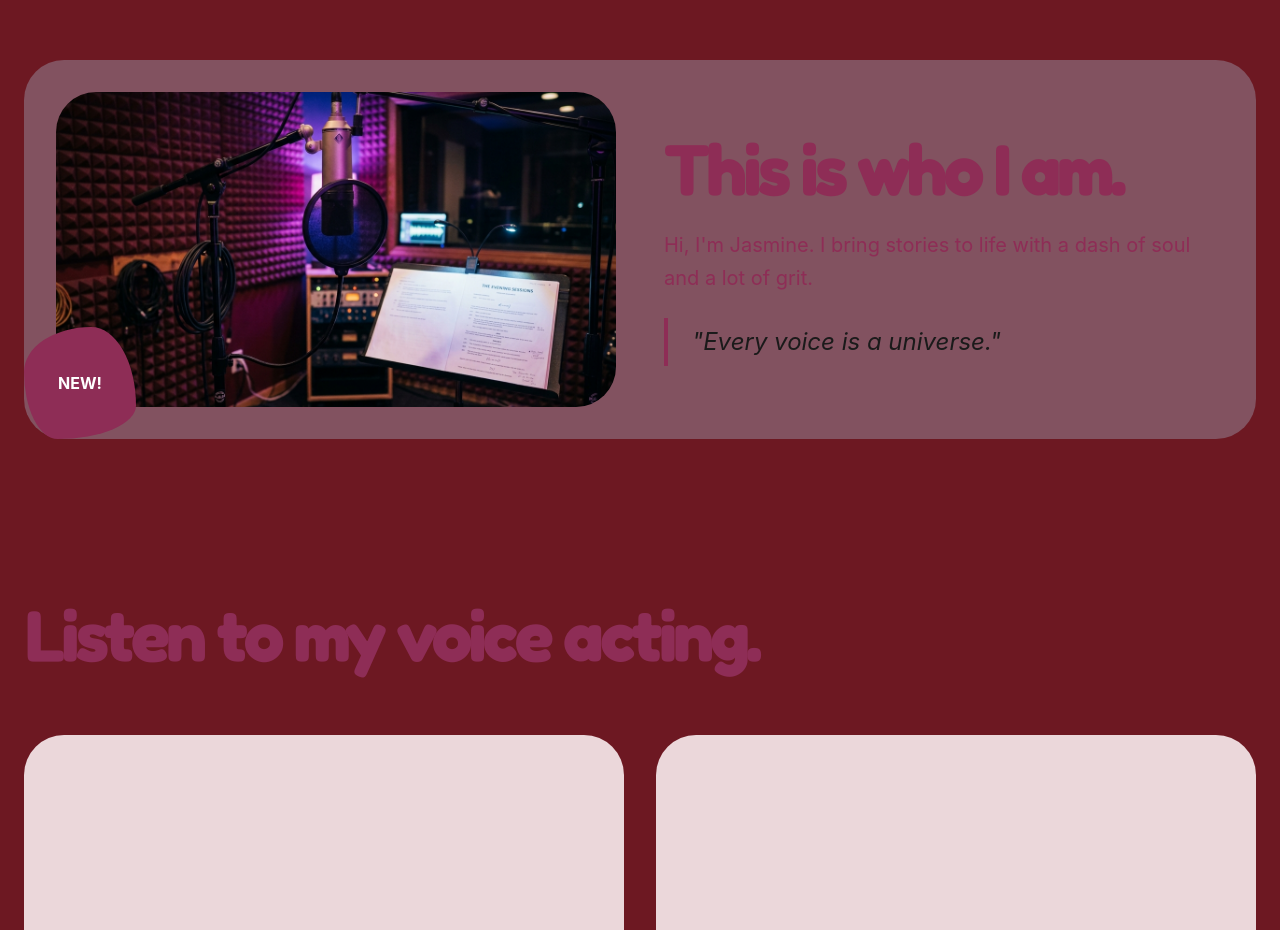
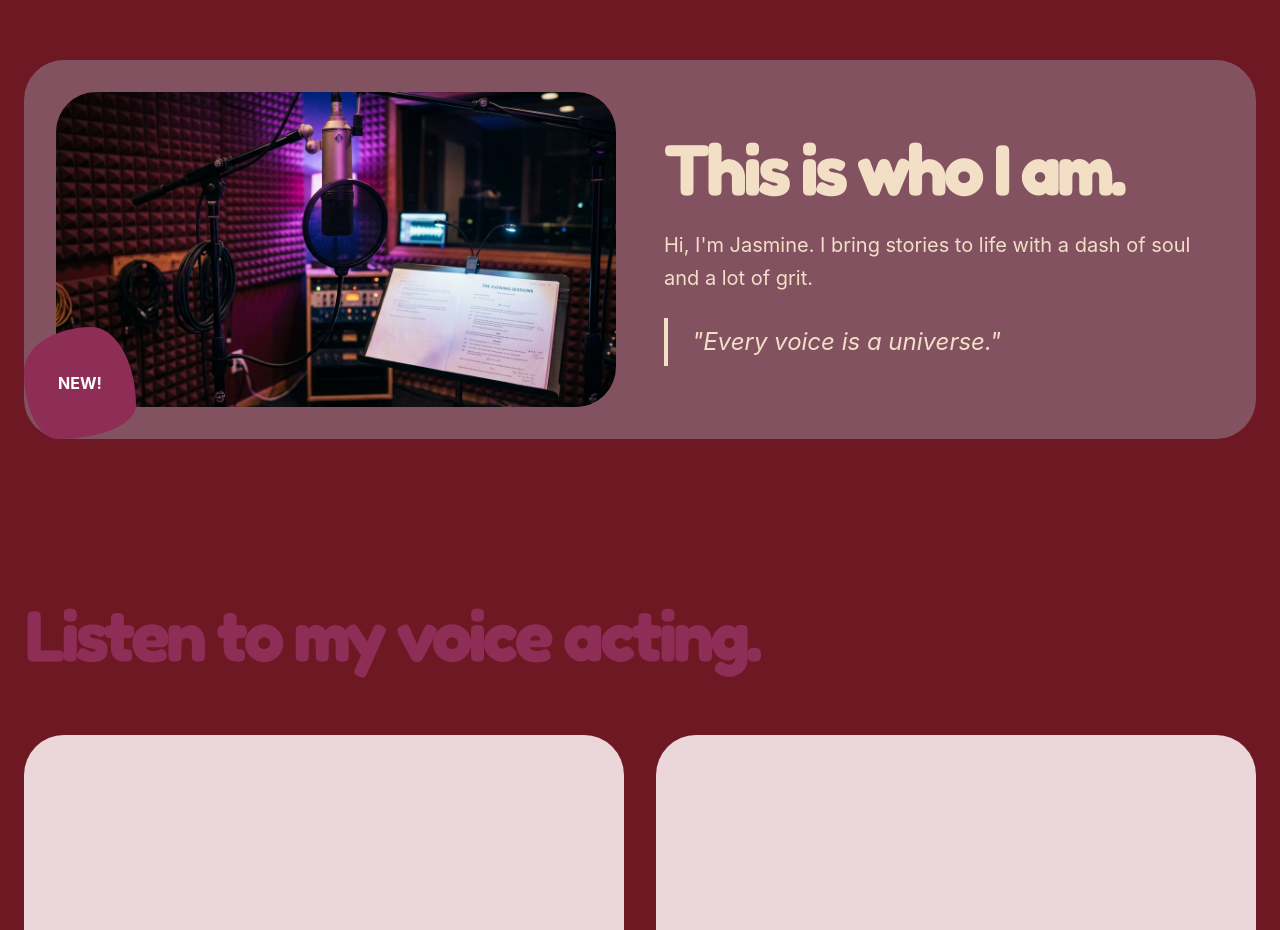
Before and after one commit to dchang1031/Jasmine-site, a React (Vite) app: page / in a window 1280 px wide. Shown: the part 800-1730 px from the top of the page. Built offline with nearby package versions, Linux system fonts and the light colour scheme.

Commit message:
Update AboutSection: change all text color to #f3dfc6, update border color

```diff
--- a/src/components/AboutSection.tsx
+++ b/src/components/AboutSection.tsx
@@ -22,12 +22,12 @@ export const AboutSection: React.FC = () => {
           </motion.div>
 
           <div className="space-y-6">
-            <motion.h2 variants={{ hidden: { opacity: 0, y: 20 }, visible: { opacity: 1, y: 0 } }} className="font-display text-7xl font-black tracking-tighter text-[#8e2d56]">This is who I am.</motion.h2>
-            <motion.p variants={{ hidden: { opacity: 0, y: 20 }, visible: { opacity: 1, y: 0 } }} className="text-xl leading-relaxed text-[#8e2d56]">
+            <motion.h2 variants={{ hidden: { opacity: 0, y: 20 }, visible: { opacity: 1, y: 0 } }} className="font-display text-7xl font-black tracking-tighter text-[#f3dfc6]">This is who I am.</motion.h2>
+            <motion.p variants={{ hidden: { opacity: 0, y: 20 }, visible: { opacity: 1, y: 0 } }} className="text-xl leading-relaxed text-[#f3dfc6]">
               Hi, I'm Jasmine. I bring stories to life with a dash of soul and a lot of grit.
             </motion.p>
-            <motion.div variants={{ hidden: { opacity: 0, y: 20 }, visible: { opacity: 1, y: 0 } }} className="border-l-4 border-[#8e2d56] pl-6 py-2">
-              <p className="font-editorial text-2xl italic">"Every voice is a universe."</p>
+            <motion.div variants={{ hidden: { opacity: 0, y: 20 }, visible: { opacity: 1, y: 0 } }} className="border-l-4 border-[#f3dfc6] pl-6 py-2">
+              <p className="font-editorial text-2xl italic text-[#f3dfc6]">"Every voice is a universe."</p>
             </motion.div>
           </div>
 
```
